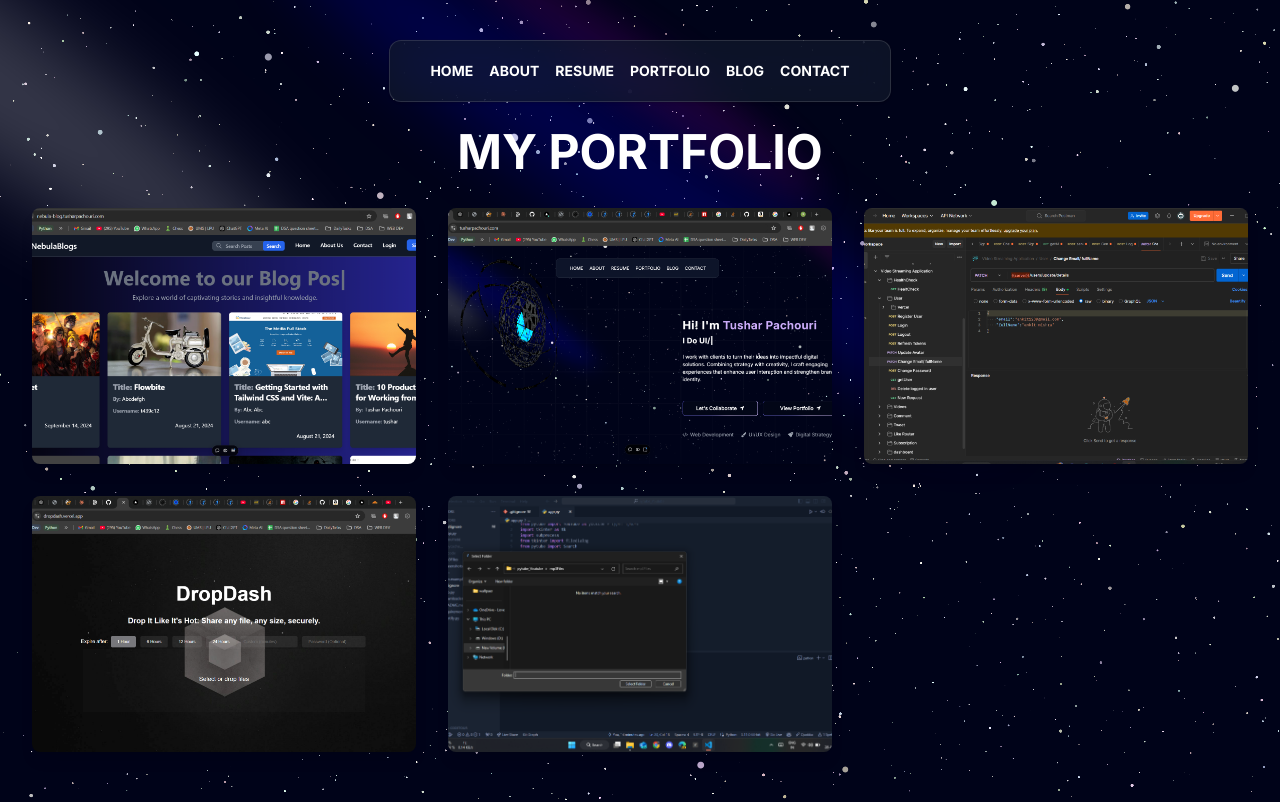
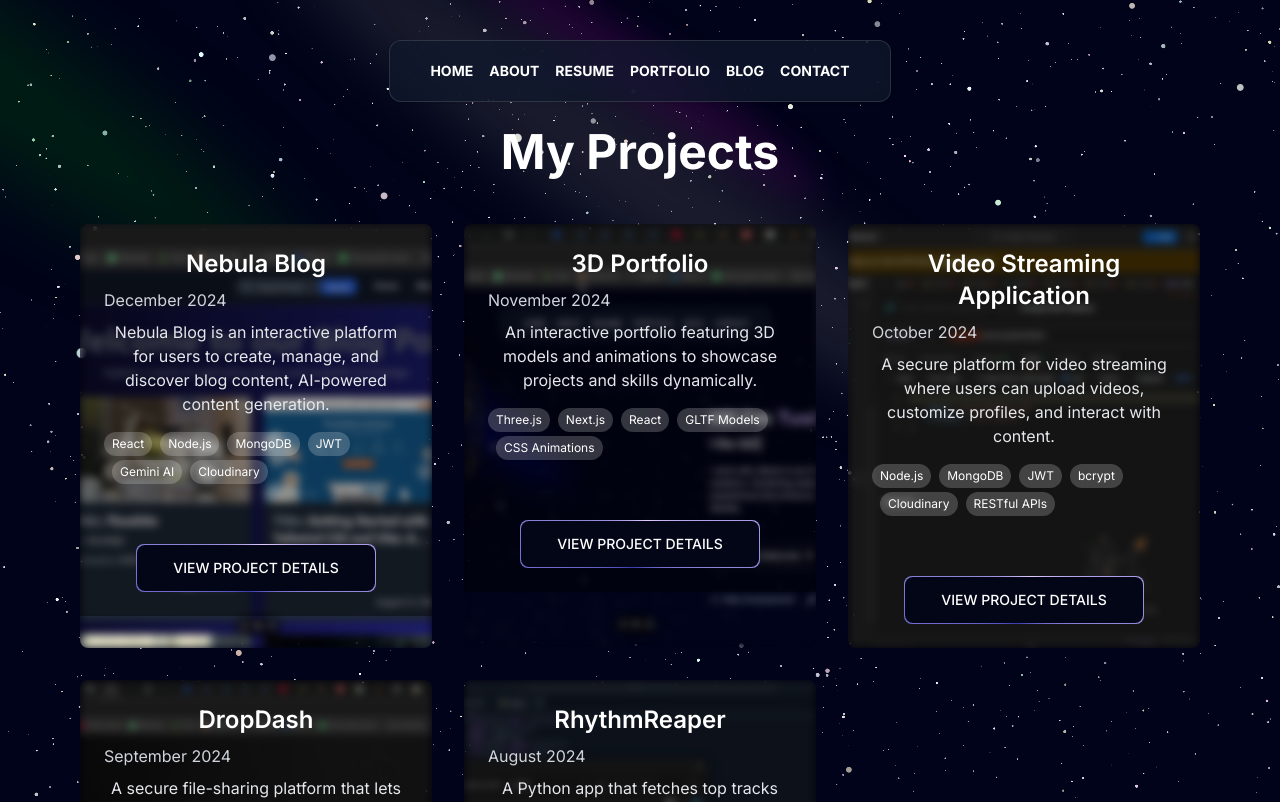
Before and after one commit to TusharPachouri/portfolio-nextjs, a Next.js app: page /portfolio in a window 1280 px wide. Shown: the top 802 px of the page. Built offline with nearby package versions, Linux system fonts and the light colour scheme.

Commit message:
refactor: Consolidate import paths for improved maintainability and code clarity

```diff
--- a/app/portfolio/page.tsx
+++ b/app/portfolio/page.tsx
@@ -1,27 +1,16 @@
 "use client";
+import { useState } from "react";
+import { NextPage } from "next";
+import { FaCloudDownloadAlt, FaTimes, FaGithub, FaLink } from "react-icons/fa";
 import MagicButton from "@/components/ui/MagicButton";
 import { Spotlight } from "@/components/ui/Effects/Spotlight";
-import { TextGenerateEffect } from "@/components/ui/TextGenerateEffect";
-import { NextPage } from "next";
-import {
-  FaUser,
-  FaBirthdayCake,
-  FaMapMarkerAlt,
-  FaLanguage,
-  FaPhone,
-  FaEnvelope,
-  FaBriefcase,
-  FaHeart,
-  FaMedal,
-  FaCloudDownloadAlt,
-} from "react-icons/fa";
-import { useState } from "react";
 
 const projects = [
   {
+    id: 1,
     title: "Nebula Blog",
-    description:
-      "Nebula Blog is an interactive platform for users to create, manage, and discover blog content, AI-powered content generation.",
+    date: "December 2024",
+    description: "Nebula Blog is an interactive platform for users to create, manage, and discover blog content, AI-powered content generation.",
     technologies: [
       "React",
       "Node.js",
@@ -32,12 +21,27 @@ const projects = [
     ],
     githubLink: "https://github.com/TusharPachouri/blog-website",
     liveLink: "https://nebula-blog.tusharpachouri.com/",
-    image: "/ProjectImages/NebulaBlog.jpg",
+    imageUrl: "/ProjectImages/NebulaBlog.jpg",
+    fullContent: `
+      Nebula Blog represents a comprehensive web application designed to revolutionize content creation and discovery. By integrating cutting-edge AI technologies, the platform offers users an intuitive and powerful blogging experience.
+
+      Key Features:
+      - AI-powered content generation
+      - User authentication and profile management
+      - Responsive and modern UI/UX design
+      - Seamless content management system
+      - Cloud-based image and media storage
+
+      The project leverages modern web technologies to create a scalable and performant platform. By utilizing React for the frontend, Node.js for backend services, and MongoDB for data storage, Nebula Blog provides a robust solution for digital content creators.
+
+      Challenges overcome during development included implementing secure authentication, integrating AI content generation, and ensuring a smooth, responsive user experience across different devices.
+    `
   },
   {
+    id: 2,
     title: "3D Portfolio",
-    description:
-      "An interactive portfolio featuring 3D models and animations to showcase projects and skills dynamically.",
+    date: "November 2024",
+    description: "An interactive portfolio featuring 3D models and animations to showcase projects and skills dynamically.",
     technologies: [
       "Three.js",
       "Next.js",
@@ -47,12 +51,25 @@ const projects = [
     ],
     githubLink: "https://github.com/TusharPachouri/portfolio-nextjs",
     liveLink: "https://tusharpachouri.com/",
-    image: "/ProjectImages/3DPortfolio.jpg",
+    imageUrl: "/ProjectImages/3DPortfolio.jpg",
+    fullContent: `
+      The 3D Portfolio project pushes the boundaries of traditional web portfolios by incorporating immersive 3D graphics and interactive animations. By utilizing Three.js and advanced web rendering techniques, the portfolio provides a unique and engaging way to showcase professional work.
+
+      Technical Highlights:
+      - Custom 3D model integration
+      - Smooth camera animations
+      - Responsive design across devices
+      - Performance-optimized 3D rendering
+      - Interactive project showcases
+
+      The development process involved intricate WebGL programming, careful performance optimization, and creating a balance between visual appeal and functional design. Each 3D element was meticulously crafted to represent different aspects of my professional journey and technical skills.
+    `
   },
   {
+    id: 3,
     title: "Video Streaming Application",
-    description:
-      "A secure platform for video streaming where users can upload videos, customize profiles, and interact with content.",
+    date: "October 2024",
+    description: "A secure platform for video streaming where users can upload videos, customize profiles, and interact with content.",
     technologies: [
       "Node.js",
       "MongoDB",
@@ -63,12 +80,37 @@ const projects = [
     ],
     githubLink: "https://github.com/TusharPachouri/Video-Streaming-Application",
     liveLink: "https://video-streaming-application.tusharpachouri.com/",
-    image: "/ProjectImages/VideoStreaming.jpg",
+    imageUrl: "/ProjectImages/VideoStreaming.jpg",
+    fullContent: `
+      The Video Streaming Application represents a comprehensive solution for modern content sharing and consumption. Developed with a focus on security, user experience, and scalability, this platform offers a robust environment for video creators and viewers.
+
+      Key Features:
+      - Secure user authentication using JWT and bcrypt
+      - Video upload and streaming capabilities
+      - Profile customization
+      - Content interaction mechanisms
+      - Cloud-based media storage with Cloudinary
+
+      The project tackled several complex challenges:
+      - Implementing secure authentication and authorization
+      - Managing large video file uploads and streams
+      - Creating a responsive and intuitive user interface
+      - Ensuring optimal performance for media content delivery
+
+      Technical Architecture:
+      - Backend powered by Node.js and Express
+      - Database management with MongoDB
+      - Secure file storage using Cloudinary
+      - RESTful API design for seamless frontend integration
+
+      The application demonstrates a comprehensive approach to building a modern, secure, and scalable video streaming platform.
+    `
   },
   {
+    id: 4,
     title: "DropDash",
-    description:
-      "A secure file-sharing platform that lets users upload, share, and manage files with enhanced security and scalability.",
+    date: "September 2024",
+    description: "A secure file-sharing platform that lets users upload, share, and manage files with enhanced security and scalability.",
     technologies: [
       "Flask",
       "Azure Blob Storage",
@@ -77,92 +119,81 @@ const projects = [
     ],
     githubLink: "https://github.com/TusharPachouri/DropDash",
     liveLink: "https://dropdash.vercel.app/",
-    image: "/ProjectImages/DropDash.jpg",
+    imageUrl: "/ProjectImages/DropDash.jpg",
+    fullContent: `
+      DropDash emerges as a cutting-edge file-sharing solution, designed to provide users with a secure, efficient, and scalable platform for file management and sharing.
+
+      Core Capabilities:
+      - Secure file upload and storage
+      - User-friendly file management interface
+      - Advanced sharing mechanisms
+      - High-performance cloud storage integration
+      - Content Delivery Network (CDN) optimization
+
+      Technology Stack Highlights:
+      - Developed using Flask for a lightweight, flexible backend
+      - Leveraged Azure's cloud infrastructure for robust storage solutions
+      - Implemented secure file transfer protocols
+      - Utilized Azure Blob Storage for efficient file handling
+      - Integrated Azure CDN for global content distribution
+
+      Architectural Innovations:
+      The project demonstrates a sophisticated approach to cloud-based file sharing, combining Flask's simplicity with Azure's powerful cloud services. By utilizing Azure Blob Storage and Table Storage, DropDash ensures data integrity, scalability, and performance.
+
+      Key Challenges Addressed:
+      - Implementing secure file upload mechanisms
+      - Managing large-scale file storage efficiently
+      - Creating a responsive and intuitive user interface
+      - Ensuring global accessibility through CDN
+    `
   },
-
   {
+    id: 5,
     title: "RhythmReaper",
-    description:
-      "A Python app that fetches top tracks from Spotify and downloads them in MP3 format using Pytube, simplifying music library management.",
+    date: "August 2024",
+    description: "A Python app that fetches top tracks from Spotify and downloads them in MP3 format using Pytube, simplifying music library management.",
     technologies: ["Python", "Spotify API", "Pytube"],
     githubLink: "https://github.com/TusharPachouri/RhythmReaper",
     liveLink: "#",
-    image: "/ProjectImages/RhythmReaper2.jpg",
-  },
+    imageUrl: "/ProjectImages/RhythmReaper2.jpg",
+    fullContent: `
+      RhythmReaper represents an innovative approach to music library management, bridging the gap between music discovery and personal collection through intelligent automation.
+
+      Key Features:
+      - Spotify API integration for track discovery
+      - Automatic MP3 download functionality
+      - Simplified music library management
+      - Intelligent track selection mechanisms
+
+      Technical Implementation:
+      The application leverages the power of Python to create a seamless music downloading experience. By integrating the Spotify API, RhythmReaper allows users to effortlessly discover and download their favorite tracks.
+
+      Core Functionalities:
+      - Fetch top tracks from Spotify
+      - Convert and download tracks in MP3 format
+      - Provide user-friendly interface for music library management
+      - Handle various edge cases in track downloading
+
+      Challenges and Solutions:
+      - Managing API rate limits
+      - Ensuring download reliability
+      - Handling different music formats and sources
+      - Creating a robust error-handling mechanism
+
+      The project showcases the potential of Python in creating practical, user-centric automation tools for music enthusiasts.
+    `
+  }
+  // ... other projects with similar detailed structure
 ];
 
-interface Project {
-  title: string;
-  description: string;
-  technologies: string[];
-  githubLink: string;
-  liveLink: string;
-  image: string;
-}
+const Portfolio: NextPage = () => {
+  const [activeProject, setActiveProject] = useState(projects[0]);
+  const [isModalOpen, setIsModalOpen] = useState(false);
 
-const ProjectCard = ({ project }: { project: Project }) => {
-  const [isHovered, setIsHovered] = useState(false);
-
-  return (
-    <div
-      className="relative group overflow-hidden rounded-lg shadow-lg"
-      onMouseEnter={() => setIsHovered(true)}
-      onMouseLeave={() => setIsHovered(false)}
-    >
-      {/* Project Image */}
-      <img
-        src={project.image}
-        alt={project.title}
-        className="w-full h-64 object-cover transition-transform duration-300 group-hover:scale-105"
-      />
-
-      {/* Project Overlay */}
-      <div
-        className={`absolute inset-0 bg-black bg-opacity-70 flex flex-col justify-center items-center
-                transform ${isHovered ? "translate-y-0" : "translate-y-full"}
-                transition-transform duration-300 p-6 text-white text-center`}
-      >
-        <h3 className="text-2xl font-bold mb-2">{project.title}</h3>
-        <p className="mb-4 text-gray-200">{project.description}</p>
-
-        {/* Technologies */}
-        <div className="flex flex-wrap justify-center gap-2 mb-4">
-          {project.technologies.map((tech, index) => (
-            <span
-              key={index}
-              className="bg-blue-600 text-white px-2 py-1 rounded-full text-sm"
-            >
-              {tech}
-            </span>
-          ))}
-        </div>
-
-        {/* Project Links */}
-        <div className="flex gap-4">
-          <a
-            href={project.githubLink}
-            target="_blank"
-            rel="noopener noreferrer"
-            className="bg-gray-800 hover:bg-gray-700 text-white px-4 py-2 rounded-md transition"
-          >
-            GitHub
-          </a>
-          <a
-            href={project.liveLink}
-            target="_blank"
-            rel="noopener noreferrer"
-            className="bg-green-600 hover:bg-green-500 text-white px-4 py-2 rounded-md transition"
-          >
-            Live Demo
-          </a>
-        </div>
-      </div>
-    </div>
-  );
+  const openFullProject = (project: typeof projects[0]) => {
+    setActiveProject(project);
+    setIsModalOpen(true);
   };
-
-const Portfolio: NextPage = () => {
-  const words = "Transforming Ideas into Innovative Digital Solutions";
 
   return (
     <main className="relative bg-black-100 w-full min-h-screen flex justify-center items-center">
@@ -170,7 +201,7 @@ const Portfolio: NextPage = () => {
       <div className="absolute inset-0 overflow-hidden">
         <Spotlight
           className="-top-40 -left-10 md:-left-32 md:-top-20 h-screen"
-          fill="white"
+          fill="green"
         />
         <Spotlight
           className="h-[40vh] w-[50vw] top-10 left-1/2 -translate-x-1/2"
@@ -178,44 +209,114 @@ const Portfolio: NextPage = () => {
         />
         <Spotlight
           className="left-1/2 top-28 h-[80vh] w-[50vw] -translate-x-1/2"
-          fill="blue"
+          fill="gray"
         />
       </div>
 
       {/* Content Container */}
-      <div className="relative z-10 w-full max-w-7xl px-4 sm:px-6 lg:px-8">
-        {/* Projects Section */}
-        <div className="mt-32">
-          <h2 className="text-5xl font-bold text-center mb-8 text-white">
-            MY PORTFOLIO
-          </h2>
-          <div className="grid sm:grid-cols-2 lg:grid-cols-3 gap-8">
-            {projects.map((project, index) => (
-              <ProjectCard key={index} project={project} />
+      <div className="relative z-10 w-full max-w-6xl pt-32 mx-auto px-4 py-16">
+        <h1 className="text-5xl text-center font-bold text-center text-white mb-12">
+          My Projects
+        </h1>
+        <div className="grid text-center md:grid-cols-3 gap-8">
+          {projects.map((project) => (
+            <div
+              key={project.id}
+              className="group relative overflow-hidden rounded-lg cursor-pointer"
+              onClick={() => openFullProject(project)}
+            >
+              {/* Blurry Background Image */}
+              <div
+                className="absolute inset-0 bg-cover bg-center filter blur-sm group-hover:blur-md transition-all duration-300"
+                style={{ backgroundImage: `url(${project.imageUrl})` }}
+              />
+
+              {/* Content Overlay */}
+              <div className="relative z-10 p-6 bg-black/40 hover:bg-black/50 transition-all duration-300">
+                <h2 className="text-2xl font-semibold text-white mb-2">{project.title}</h2>
+                <div className="flex items-center text-right text-gray-300 mb-2">
+                  <span className="mr-4">{project.date}</span>
+                </div>
+                <p className="text-gray-200 mb-4">{project.description}</p>
+
+                {/* Technologies */}
+                <div className="flex space-x-2 mb-4 flex-wrap">
+                  {project.technologies.map((tech) => (
+                    <span
+                      key={tech}
+                      className="px-2 py-1 bg-white/20 rounded-full text-xs text-white mb-1"
+                    >
+                      {tech}
+                    </span>
+                  ))}
+                </div>
+
+                {/* Project Links Button */}
+                <MagicButton
+                  title="View Project Details"
+                  icon={<FaCloudDownloadAlt />}
+                  position="center"
+                  handleClick={() => openFullProject(project)}
+                />
+              </div>
+            </div>
           ))}
         </div>
       </div>
 
-        {/* Contact Section */}
-        <div className="mt-20 text-center">
-          <h2 className="text-4xl font-bold mb-8 text-white">Get In Touch</h2>
-          <div className="flex flex-wrap justify-center gap-6">
-            {[
-              { icon: <FaPhone />, text: "+91-8218504473" },
-              { icon: <FaEnvelope />, text: "tusharpachouri001@gmail.com" },
-              { icon: <FaBriefcase />, text: "Available for Freelance" },
-            ].map((contact, index) => (
+      {/* Full Project Modal */}
+      {isModalOpen && (
         <div
-                key={index}
-                className="bg-gray-800 p-4 rounded-lg flex items-center gap-3 hover:bg-gray-700 transition"
+          className="fixed inset-0 bg-black/80 z-50 pt-36 flex justify-center items-center p-4 overflow-y-auto"
+          onClick={() => setIsModalOpen(false)}
         >
-                {contact.icon}
-                <span>{contact.text}</span>
+          <div
+            className="bg-white/10 rounded-lg max-w-3xl w-full max-h-[90vh] overflow-y-auto p-8 relative"
+            onClick={(e) => e.stopPropagation()}
+          >
+            <button
+              onClick={() => setIsModalOpen(false)}
+              className="absolute top-4 right-4 text-white hover:text-gray-300"
+            >
+              <FaTimes size={24} />
+            </button>
+            <img
+              src={activeProject.imageUrl}
+              alt={activeProject.title}
+              className="w-full h-64 object-cover rounded-lg mb-6"
+            />
+            <h1 className="text-4xl font-bold text-white mb-4">{activeProject.title}</h1>
+            <div className="flex items-center text-gray-400 mb-6">
+              <span className="mr-4">{activeProject.date}</span>
             </div>
+            <div className="text-gray-300 space-y-4">
+              {activeProject.fullContent.split('\n\n').map((paragraph, index) => (
+                <p key={index}>{paragraph}</p>
               ))}
+            </div>
+
+            {/* Project Links */}
+            <div className="flex gap-4 mt-6 justify-center">
+              <a
+                href={activeProject.githubLink}
+                target="_blank"
+                rel="noopener noreferrer"
+                className="flex items-center bg-gray-800 hover:bg-gray-700 text-white px-4 py-2 rounded-md transition"
+              >
+                <FaGithub className="mr-2" /> GitHub
+              </a>
+              <a
+                href={activeProject.liveLink}
+                target="_blank"
+                rel="noopener noreferrer"
+                className="flex items-center bg-green-600 hover:bg-green-500 text-white px-4 py-2 rounded-md transition"
+              >
+                <FaLink className="mr-2" /> Live Demo
+              </a>
             </div>
           </div>
         </div>
+      )}
     </main>
   );
 };
```
Lines whose indentation alone changed are shown as unchanged.
